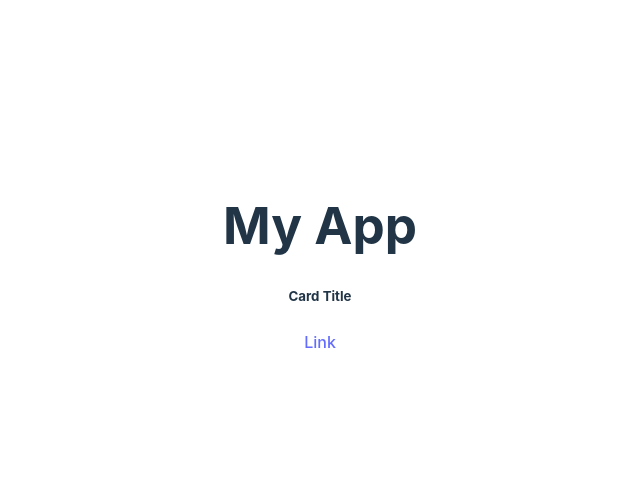
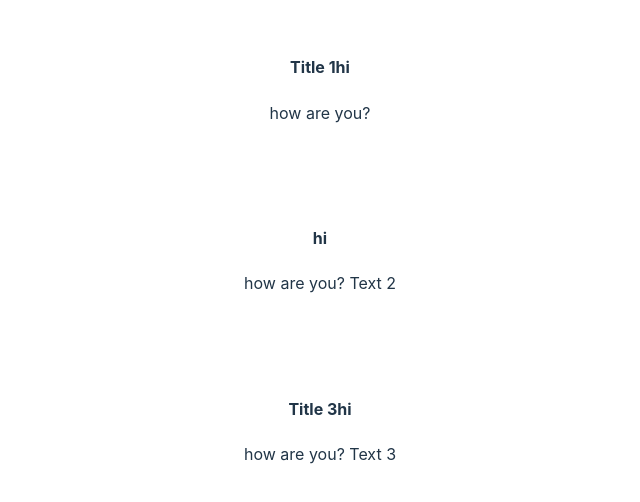
Before and after one commit to VikaKushko/React-hw, a React (Vite) app in the folder my-react-app/: page / in a window 1280 px wide. Shown: the part 142-644 px from the top of the page, without its empty margins (320-960 px from the left). Built offline with nearby package versions, Linux system fonts and the light colour scheme.

Commit message:
hw 2 completed

```diff
--- a/my-react-app/src/App.jsx
+++ b/my-react-app/src/App.jsx
@@ -5,9 +5,12 @@ function App() {
 
 
   return (
-      <div className="container">
-          <h1>My App</h1>
-          <Card />
+      <div>
+        <Card title="Title 1" />
+
+        <Card text="Text 2" />
+
+        <Card title="Title 3" text="Text 3" />
       </div>
   )
 }
--- a/my-react-app/src/components/Card.jsx
+++ b/my-react-app/src/components/Card.jsx
@@ -1,12 +1,19 @@
 import React from "react";
 
-const Card = () => {
-    return (
-            <div className="card-body">
-                <h5 className="card-title">Card Title</h5>
-                <a href="#" className="btn btn-primary">Link</a>
+class Card extends React.Component{
+    render() {
+        const {title, text} = this.props;
+
+        return(
+            <div className="card">
+                <div className="card-body">
+                    {<h4 className="card-title">{title}hi</h4>}
+                    {<p className="card-text">how are you? {text}</p>}
+                </div>
             </div>
-    )
+        )
+    }
+
 }
 
 export default Card;
```
